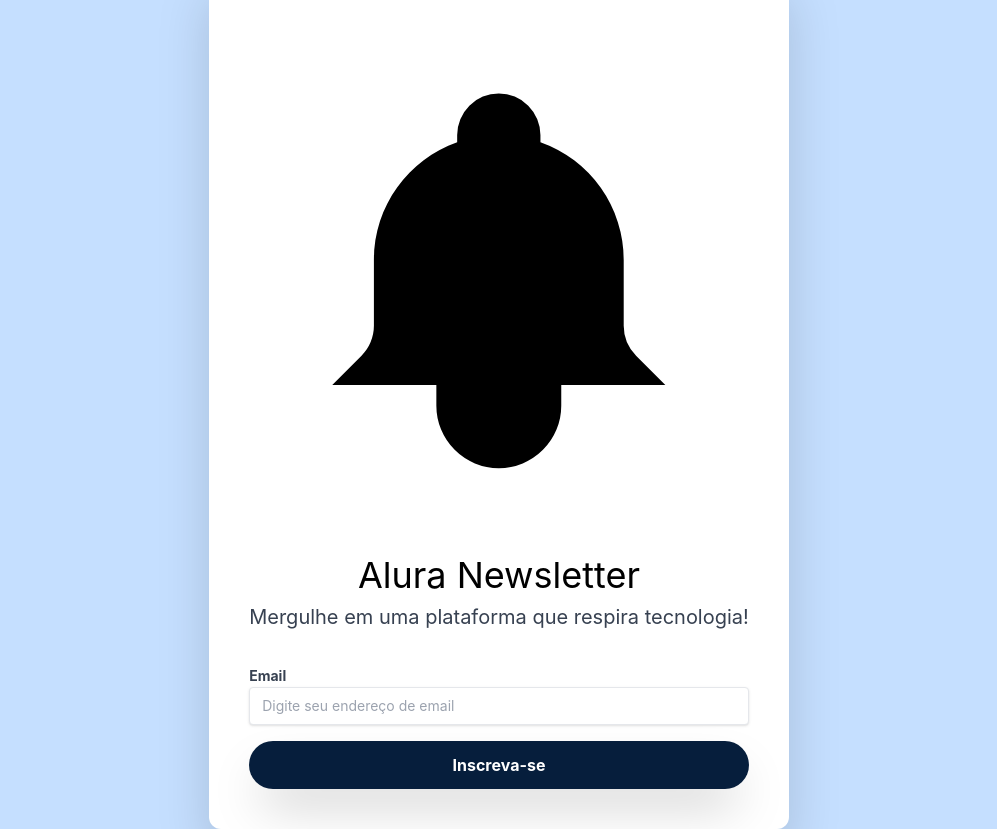
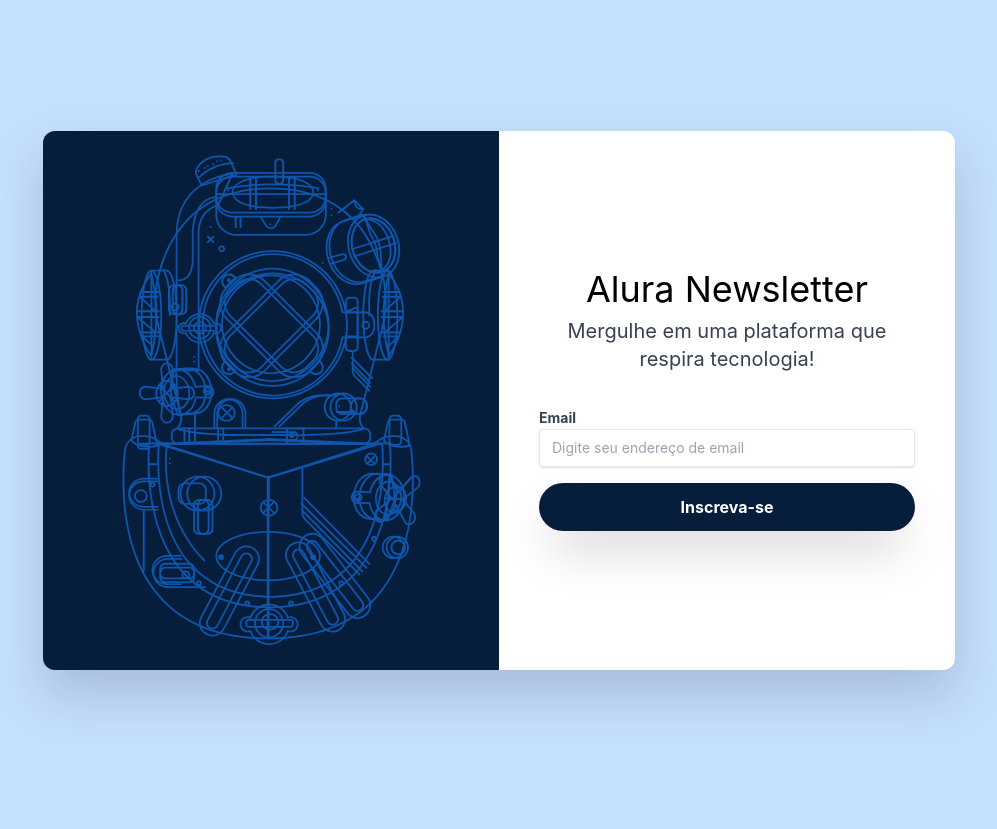
Before and after one commit to vinicius-crispim/News-Latter, a plain HTML site: page newsletter.html in a window 1280 px wide. Shown: the whole page, without its empty margins (141-1138 px from the left). After the commit the page ends 800 px from the top, so only its background shows below. Drawn offline with nearby package versions, Linux system fonts and the light colour scheme.

Commit message:
Responsividade

```diff
--- a/newsletter.html
+++ b/newsletter.html
@@ -29,15 +29,15 @@
 
 <body class="bg-azul-claro font-inter flex justify-center items-center h-screen">
 
-    <main class="flex px-6 drop-shadow-2xl">
+    <main class="flex px-6 drop-shadow-2xl lg:w-3/4">
 
-        <section class="bg-azul-escuro hidden">
-            <img class="" src="image/icone-mergulhador.svg" alt="icone de mergulhador">
+        <section class="bg-azul-escuro hidden lg:block w-1/2 rounded-l-xl">
+            <img class="p-6 m-auto"  src="image/icone-mergulhador.svg" alt="icone de mergulhador">
         </section>
 
-        <section class="bg-white p-10 gap-6 flex flex-col rounded-xl" >
+        <section class="bg-white p-10 gap-6 flex flex-col rounded-xl lg:w-1/2 justify-center lg:rounded-l-none">
 
-            <div class="">
+            <div class="hidden">
                 <svg class=""
                     width="35" height="20" viewBox="0 0 44 20" fill="none" xmlns="http://www.w3.org/2000/svg">
                     <path d="M41.1738 0.994633C40.8556 1.10918 40.6199 1.34129 40.4506 1.70905C40.3201 1.99542 40.2881 2.17026 40.3041 2.53199C40.3178 2.86056 40.3659 3.0776 40.4734 3.28861C40.5444 3.42728 41.7665 5.17565 41.9221 5.36254C41.9748 5.42584 42.0984 5.52834 42.1945 5.58561C42.3661 5.69413 42.373 5.69714 42.6545 5.69714C42.9291 5.69714 42.9474 5.69413 43.1237 5.59465C43.3663 5.45599 43.5722 5.19373 43.6912 4.86818C43.8034 4.56673 43.8285 4.34366 43.7874 4.00303C43.753 3.69255 43.7004 3.52374 43.5814 3.31574C43.4784 3.13789 42.4096 1.60958 42.2242 1.37445C41.9519 1.03081 41.5171 0.874056 41.1738 0.994633Z" />
```
